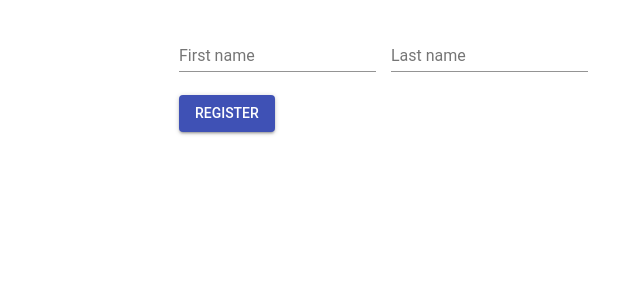
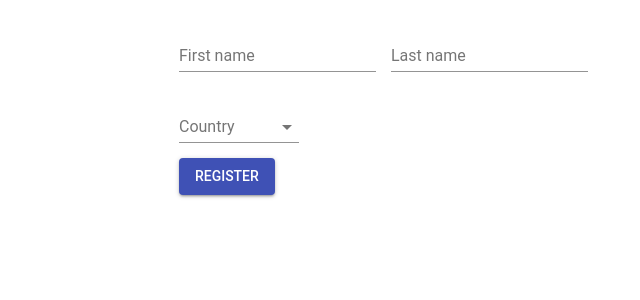
Before and after one commit to tomaszpach/fpwd, a React (Create React App) app: page / in a window 1280 px wide. Shown: the top 300 px of the page, without its empty margins (61-701 px from the left). Built offline with nearby package versions, Linux system fonts and the light colour scheme.

Commit message:
add country select

```diff
--- a/src/App.js
+++ b/src/App.js
@@ -5,12 +5,14 @@ import Button from '@material-ui/core/Button';
 
 // Components
 import Names from './components/Names';
+import Country from './components/Country';
 
 class App extends Component {
 
     state = {
         firstName: '',
-        lastName: ''
+        lastName: '',
+        country: ''
     };
 
     handleChange(type, e) {
@@ -24,6 +26,10 @@ class App extends Component {
             case 'lastName':
                 this.setState({lastName: value});
                 break;
+
+            case 'country':
+                this.setState({country: value});
+                break;
         }
     }
 
@@ -34,11 +40,12 @@ class App extends Component {
 
     render() {
 
-        const {firstName, lastName} = this.state;
+        const {firstName, lastName, country} = this.state;
 
         return (
             <form onSubmit={(e) => this.handleSubmit(e)}>
                 <Names firstName={firstName} lastName={lastName} onChange={(type, e) => this.handleChange(type, e)}/>
+                <Country country={country} onChange={(type, e) => this.handleChange(type, e)}/>
 
                 <Button type="submit" variant="contained" color="primary">
                     Register
--- /dev/null
+++ b/src/components/Country.js
@@ -0,0 +1,31 @@
+import React from 'react';
+import FormControl from "@material-ui/core/FormControl/FormControl";
+import InputLabel from "@material-ui/core/InputLabel/InputLabel";
+import Select from "@material-ui/core/Select/Select";
+import MenuItem from "@material-ui/core/MenuItem/MenuItem";
+
+const Country = ({country, onChange}) => {
+    return (
+        <div className="row">
+            <FormControl style={{minWidth: 120}}>
+                <InputLabel htmlFor="country-simple">Country</InputLabel>
+                <Select
+                    value={country}
+                    onChange={(e) => onChange('country', e)}
+                    inputProps={{
+                        name: 'country',
+                        id: 'country-simple',
+                    }}
+                >
+                    <MenuItem value="">
+                        <em>None</em>
+                    </MenuItem>
+                    <MenuItem value="pl">Poland</MenuItem>
+                    <MenuItem value="uk">United Kingdom</MenuItem>
+                </Select>
+            </FormControl>
+        </div>
+    )
+};
+
+export default Country;
```
